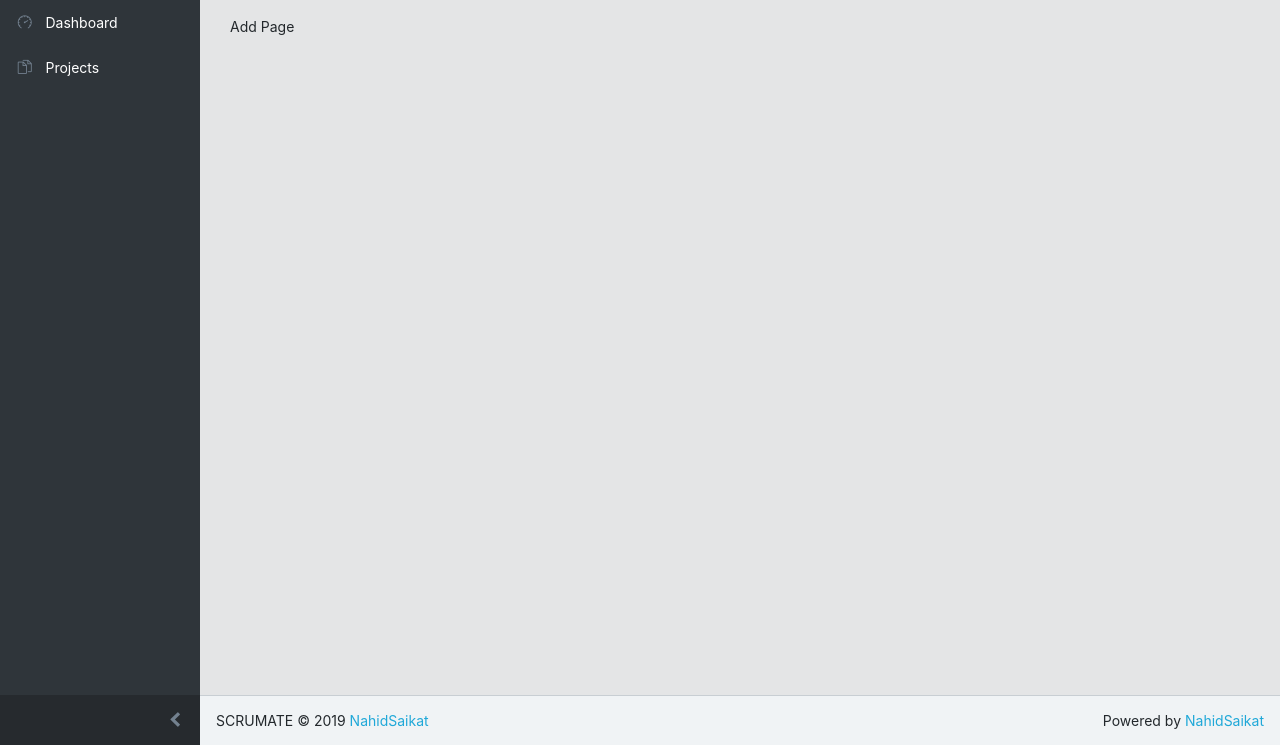
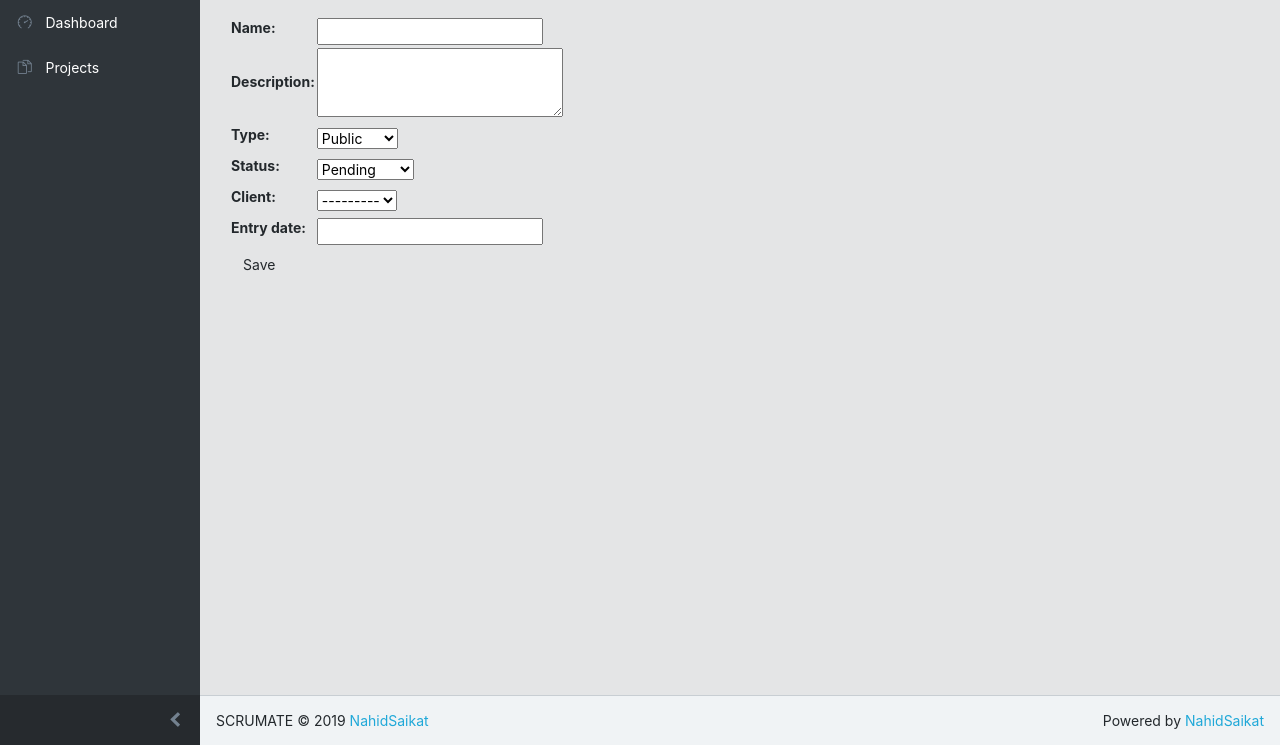
Before and after one commit to nahidsaikat/scrumate, a Django app: page /project/add/ in a window 1280 px wide. Shown: the part 55-800 px from the top of the page. Run offline with Django 3.2, Linux system fonts and the light colour scheme; the visitor is signed in with stand-in values (Sample User, id 1); data comes from the database, SQL or seed files in the repository; some libraries are stand-ins or nearby versions.

Commit message:
<34> Project add basic html form.

```diff
--- /dev/null
+++ b/core/forms.py
@@ -0,0 +1,13 @@
+from django.forms import ModelForm, Textarea
+
+from .models import Project
+
+
+class ProjectForm(ModelForm):
+    class Meta:
+        model = Project
+        # fields = ['name', 'description']
+        fields = '__all__'
+        widgets = {
+            'description': Textarea(attrs={'cols': 25, 'rows': 3}),
+        }
--- a/core/templates/projects/project_add.html
+++ b/core/templates/projects/project_add.html
@@ -1,6 +1,38 @@
 {% extends 'index.html' %}
 
 {% block content %}
-<form method="get">Add Page
+<form method="post" class="post-form">
+    {% csrf_token %}
+    <table>
+    {{ form.as_table }}
+        </table>
+    <button type="submit" class="btn">Save</button>
+
+
+    {% comment %}
+    <div class="form-row">
+      <div class="form-group col-md-6 mb-0">
+        {{ form.name }}
+      </div>
+      <div class="form-group col-md-6 mb-0">
+        {{ form.description }}
+      </div>
+    </div>
+    <!--{{ form.address_1|as_crispy_field }}-->
+    <!--{{ form.address_2|as_crispy_field }}-->
+    <!--<div class="form-row">-->
+      <!--<div class="form-group col-md-6 mb-0">-->
+        <!--{{ form.city|as_crispy_field }}-->
+      <!--</div>-->
+      <!--<div class="form-group col-md-4 mb-0">-->
+        <!--{{ form.state|as_crispy_field }}-->
+      <!--</div>-->
+      <!--<div class="form-group col-md-2 mb-0">-->
+        <!--{{ form.zip_code}}-->
+      <!--</div>-->
+    <!--</div>-->
+{% endcomment %}
+
+
 </form>
 {% endblock %}
--- a/core/templates/projects/project_list.html
+++ b/core/templates/projects/project_list.html
@@ -12,9 +12,11 @@
             <div class="card">
                 <div class="card-header">
                     <i class="fa fa-align-justify"></i> Projects
+                    {% if user.is_authenticated %}
                     <a class="ml-3" href="{% url 'project_add' %}">
                         <i class="fa fa-plus-square-o fa-lg"></i>
                     </a>
+                    {% endif %}
                 </div>
                 <div class="card-body">
                     <table class="table table-responsive-sm table-bordered">
--- a/core/views.py
+++ b/core/views.py
@@ -4,6 +4,7 @@ from django.core.paginator import Paginator, EmptyPage, PageNotAnInteger
 from django.conf import settings
 from .models import Project
 from .filters import ProjectFilter
+from .forms import ProjectForm
 
 
 @login_required(login_url='/login/')
@@ -29,4 +30,5 @@ def project_list(request, **kwargs):
 
 @login_required(login_url='/login/')
 def project_add(request, **kwargs):
-    return render(request, 'projects/project_add.html', {})
+    form = ProjectForm()
+    return render(request, 'projects/project_add.html', {'form': form})
```
